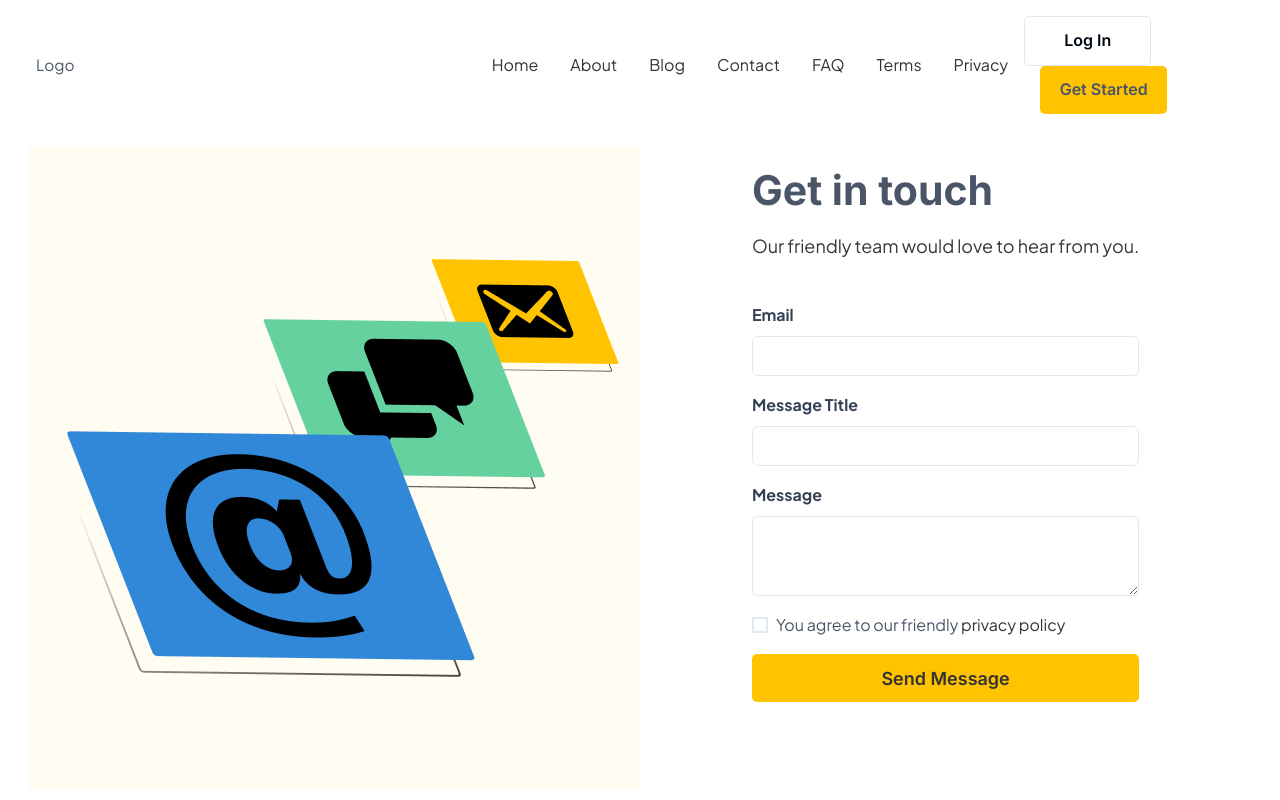
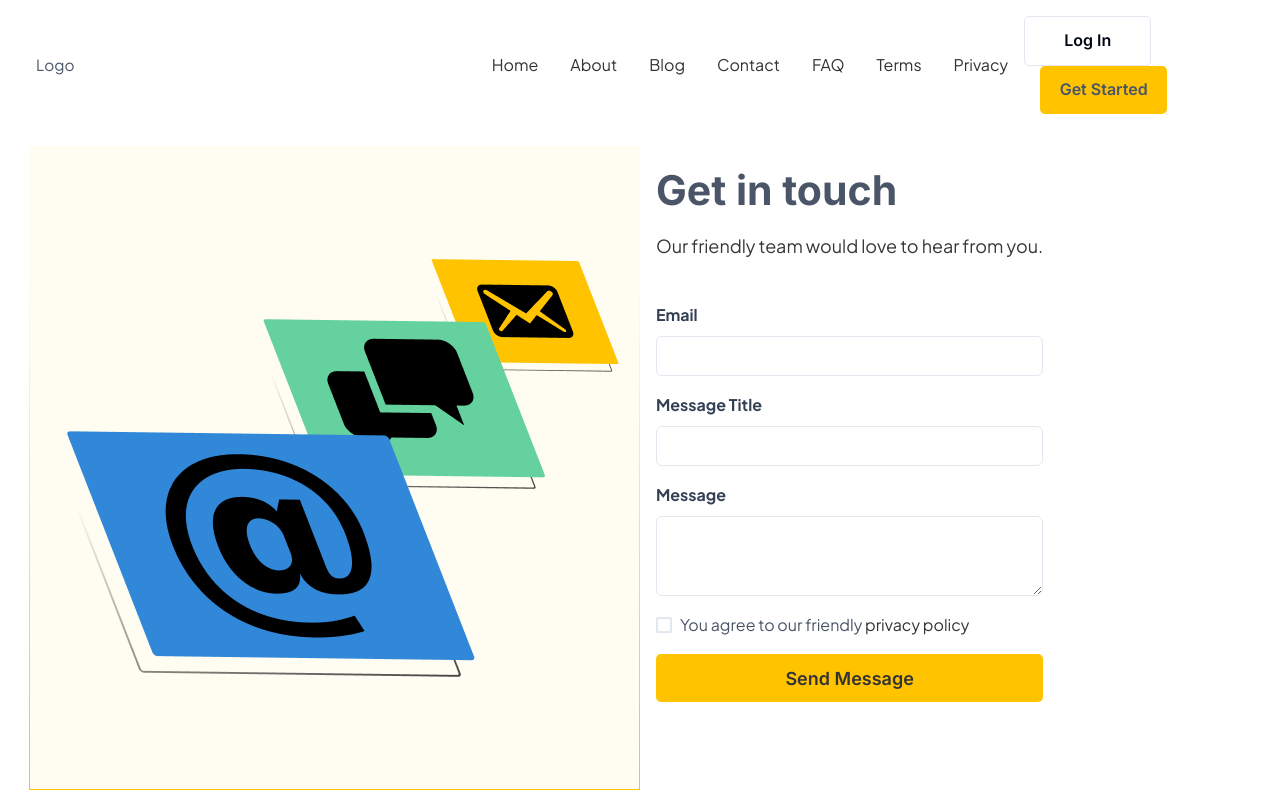
Before and after one commit to AyoMoses1/myfxai, a React (Create React App) app: page /contact in a window 1280 px wide. Shown: the top 800 px of the page. Built offline with nearby package versions, Linux system fonts and the light colour scheme; a web font is replaced by a local one.

Commit message:
Add border styling

```diff
--- a/src/pages/contact/components/Banner.tsx
+++ b/src/pages/contact/components/Banner.tsx
@@ -1,15 +1,27 @@
 import React from 'react';
 import fBanner from 'assets/images/fbanner.png';
-import { Center, Flex, Image } from '@chakra-ui/react';
+import { Box, Center, Flex, Image } from '@chakra-ui/react';
+import styled from 'styled-components';
 
 function Banner() {
   return (
-    <Flex justify="center" align="center" height="100%" bgColor="mainYellow.light">
-      <Center>
-        <Image src={fBanner} alt="fbanner" />
-      </Center>
-    </Flex>
+    <StyledBox height="100%" bgColor="mainYellow.light">
+      <Flex justify="center" align="center" height="100%">
+        <Center>
+          <Image src={fBanner} alt="fbanner" />
+        </Center>
+      </Flex>
+    </StyledBox>
   );
 }
 
 export default Banner;
+
+const StyledBox = styled(Box)`
+  border: 1px solid;
+  border-image: linear-gradient(to top, #ffc300 0%, rgba(0, 0, 0, 0) 80.03%);
+  border-image-slice: 1;
+  border-image-width: 1px;
+  border-image-outset: 0;
+  border-image-repeat: stretch;
+`;
--- a/src/pages/contact/components/Form.tsx
+++ b/src/pages/contact/components/Form.tsx
@@ -20,7 +20,7 @@ import styled from 'styled-components';
 function Form() {
   return (
     <StyledContainer>
-      <Flex h="100%" align="center" justify="center">
+      <Flex h="100%" align="center">
         <Box>
           <Heading variant="secondary" color="light.blue1" marginBottom={4}>
             Get in touch
```
